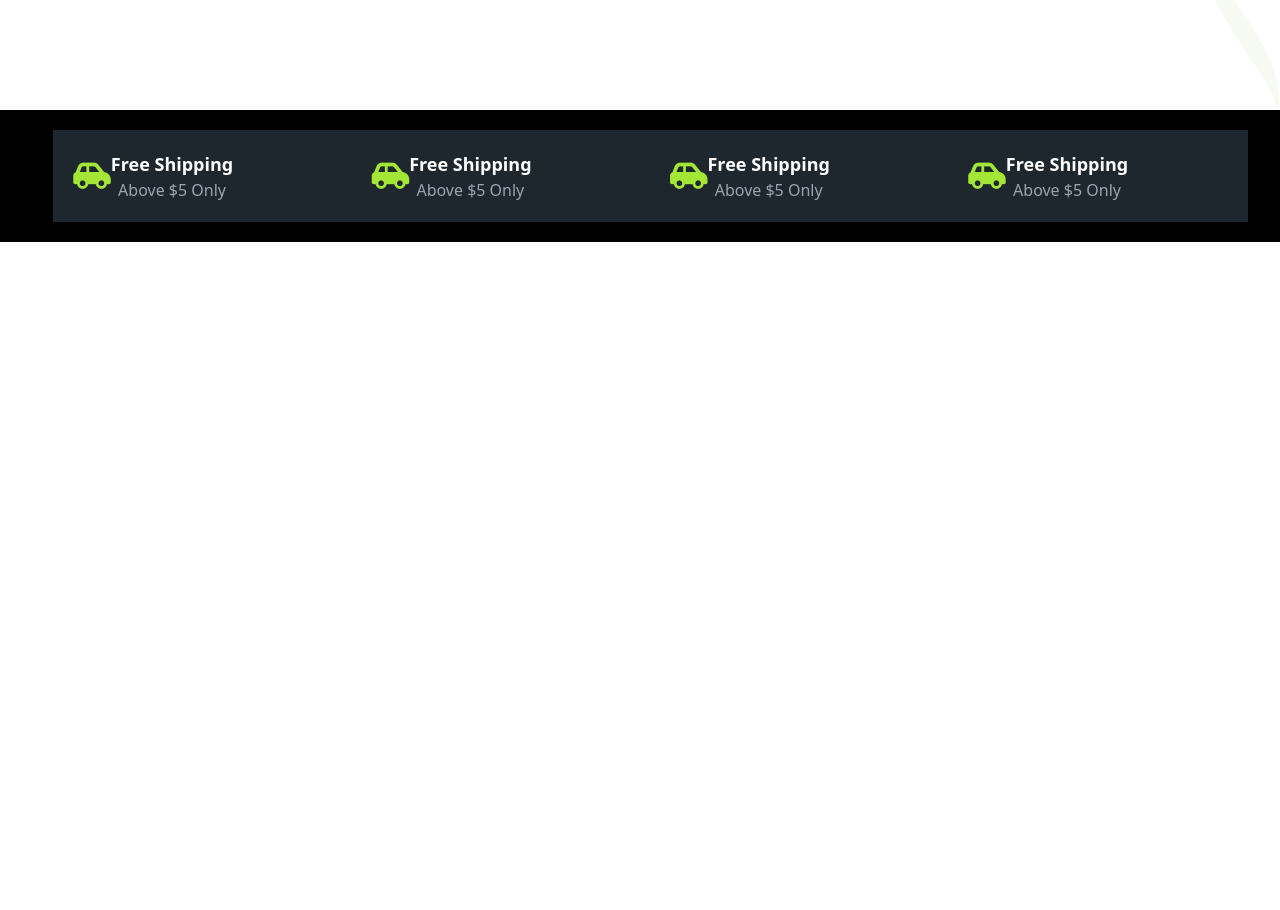
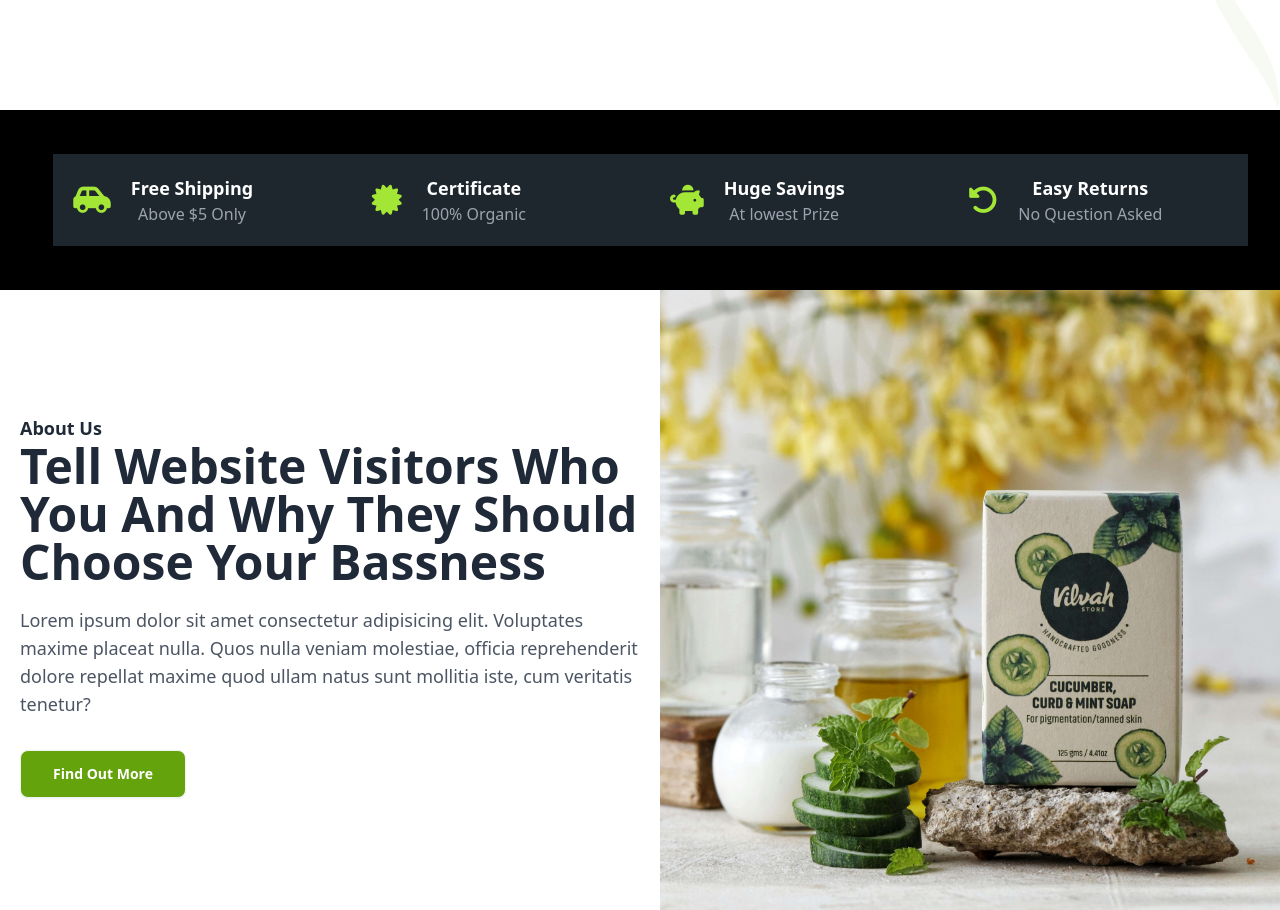
Before and after one commit to rimasultana/organic, a React (Vite) app: page / in a window 1280 px wide. Shown: the part 681-1591 px from the top of the page. Before the commit the page ends 923 px from the top, so only its background shows below. Built offline with nearby package versions, Linux system fonts and the light colour scheme.

Commit message:
about us section done

```diff
--- a/src/components/Caragory.jsx
+++ b/src/components/Caragory.jsx
@@ -1,45 +1,75 @@
+import aboutImage from "../assets/images/about.jpg";
 export default function Caragory() {
   return (
     <>
       <section className="bg-black w-full">
         <div className="w-11/12 mx-auto py-5 ">
-        <div className="grid grid-cols-1 md:grid-cols-2 lg:grid-cols-4 items-center gap-5">
-          <div className="w-[300px] bg-[#1e272e] flex items-center p-5">
+          <div className="grid grid-cols-1 md:grid-cols-2 lg:grid-cols-4 items-center gap-5 py-6">
+            <div className="w-[300px] bg-[#1e272e] flex items-center gap-5 p-5">
               <div className="text-3xl text-lime-400">
                 <i className="fa-solid fa-car-side"></i>
               </div>
               <div className="flex items-center flex-col ">
-              <h3 className="text-white font-semibold text-lg">Free Shipping</h3>
+                <h3 className="text-white font-semibold text-lg">
+                  Free Shipping
+                </h3>
                 <p className="text-gray-400 ">Above $5 Only</p>
               </div>
             </div>
-          <div className="w-[300px] bg-[#1e272e] flex items-center p-5">
+            <div className="w-[300px] bg-[#1e272e] flex items-center gap-5 p-5">
               <div className="text-3xl text-lime-400">
-              <i className="fa-solid fa-car-side"></i>
+                <i className="fa-solid fa-certificate"></i>
               </div>
               <div className="flex items-center flex-col ">
-              <h3 className="text-white font-semibold text-lg">Free Shipping</h3>
-              <p className="text-gray-400 ">Above $5 Only</p>
+                <h3 className="text-white font-semibold text-lg">
+                  Certificate
+                </h3>
+                <p className="text-gray-400 ">100% Organic</p>
               </div>
             </div>
-          <div className="w-[300px] bg-[#1e272e] flex items-center p-5">
+            <div className="w-[300px] bg-[#1e272e] flex items-center gap-5 p-5">
               <div className="text-3xl text-lime-400">
-              <i className="fa-solid fa-car-side"></i>
+                <i className="fa-solid fa-piggy-bank"></i>{" "}
               </div>
               <div className="flex items-center flex-col ">
-              <h3 className="text-white font-semibold text-lg">Free Shipping</h3>
-              <p className="text-gray-400 ">Above $5 Only</p>
+                <h3 className="text-white font-semibold text-lg">
+                  Huge Savings
+                </h3>
+                <p className="text-gray-400 ">At lowest Prize</p>
               </div>
             </div>
-          <div className="w-[300px] bg-[#1e272e] flex items-center p-5">
+            <div className="w-[300px] bg-[#1e272e] flex items-center gap-5 p-5">
               <div className="text-3xl text-lime-400">
-              <i className="fa-solid fa-car-side"></i>
+                <i className="fa-solid fa-rotate-left"></i>
               </div>
               <div className="flex items-center flex-col ">
-              <h3 className="text-white font-semibold text-lg">Free Shipping</h3>
-              <p className="text-gray-400 ">Above $5 Only</p>
+                <h3 className="text-white font-semibold text-lg">
+                  Easy Returns
+                </h3>
+                <p className="text-gray-400 ">No Question Asked</p>
               </div>
             </div>
+          </div>
+        </div>
+      </section>
+      <section className="w-full">
+        <div className="flex flex-col md:flex-row lg:flex-row items-center gap-5 ">
+          <div className="flex-1 pl-5 ">
+            <h3 className="font-semibold text-lg pt-3">About Us</h3>
+            <h2 className="lg:text-5xl text-3xl font-semibold mb-5">
+              Tell Website Visitors Who You And Why They Should Choose Your
+              Bassness
+            </h2>
+            <p className="text-gray-600 text-lg mb-8 ">
+              Lorem ipsum dolor sit amet consectetur adipisicing elit.
+              Voluptates maxime placeat nulla. Quos nulla veniam molestiae,
+              officia reprehenderit dolore repellat maxime quod ullam natus sunt
+              mollitia iste, cum veritatis tenetur?
+            </p>
+            <button className="btn bg-lime-600 px-8 font-bold text-white">Find Out More</button>
+          </div>
+          <div className="flex-1">
+            <img className="" src={aboutImage} alt="" />
           </div>
         </div>
       </section>
```
Lines whose indentation alone changed are shown as unchanged.
